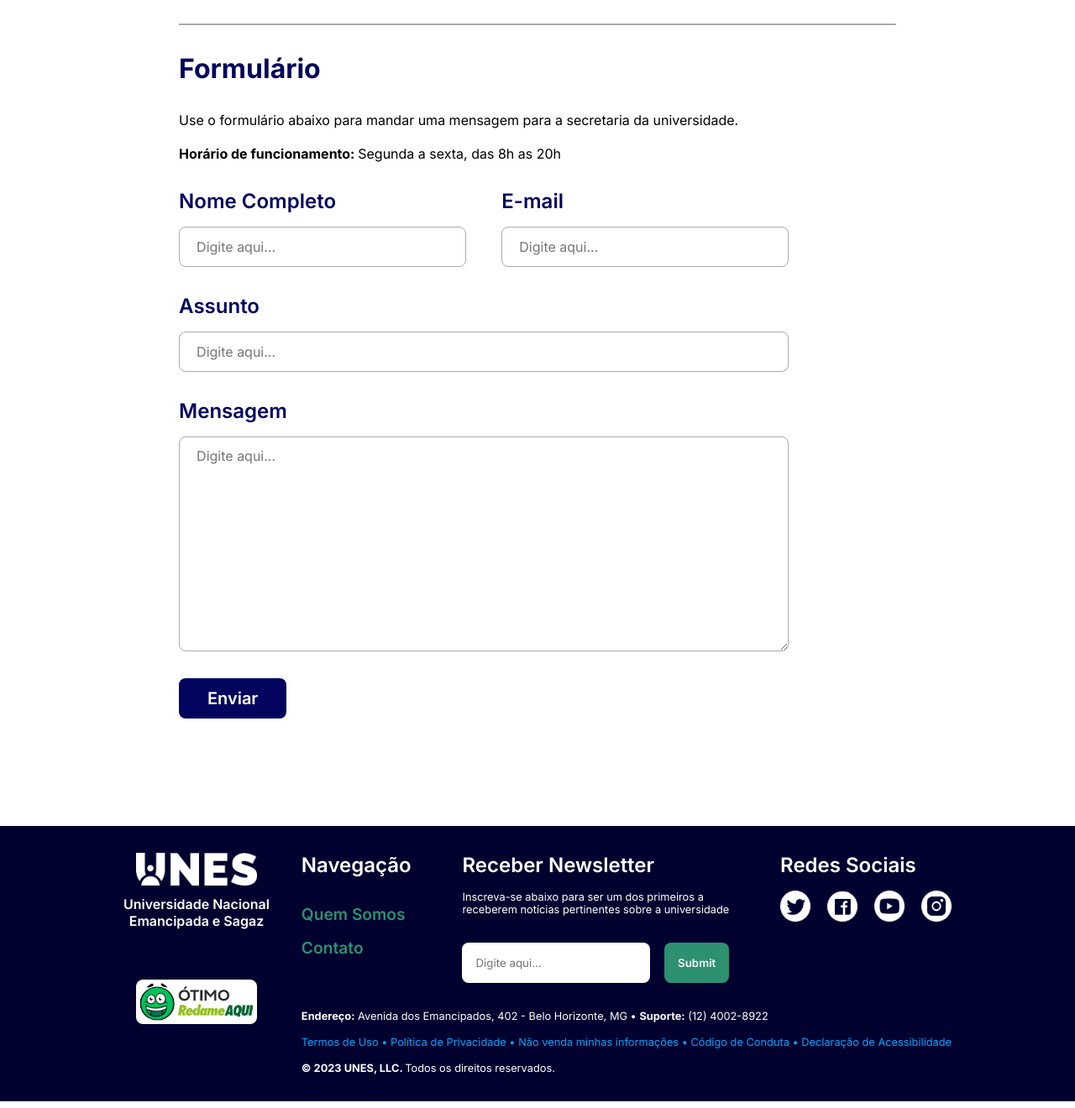
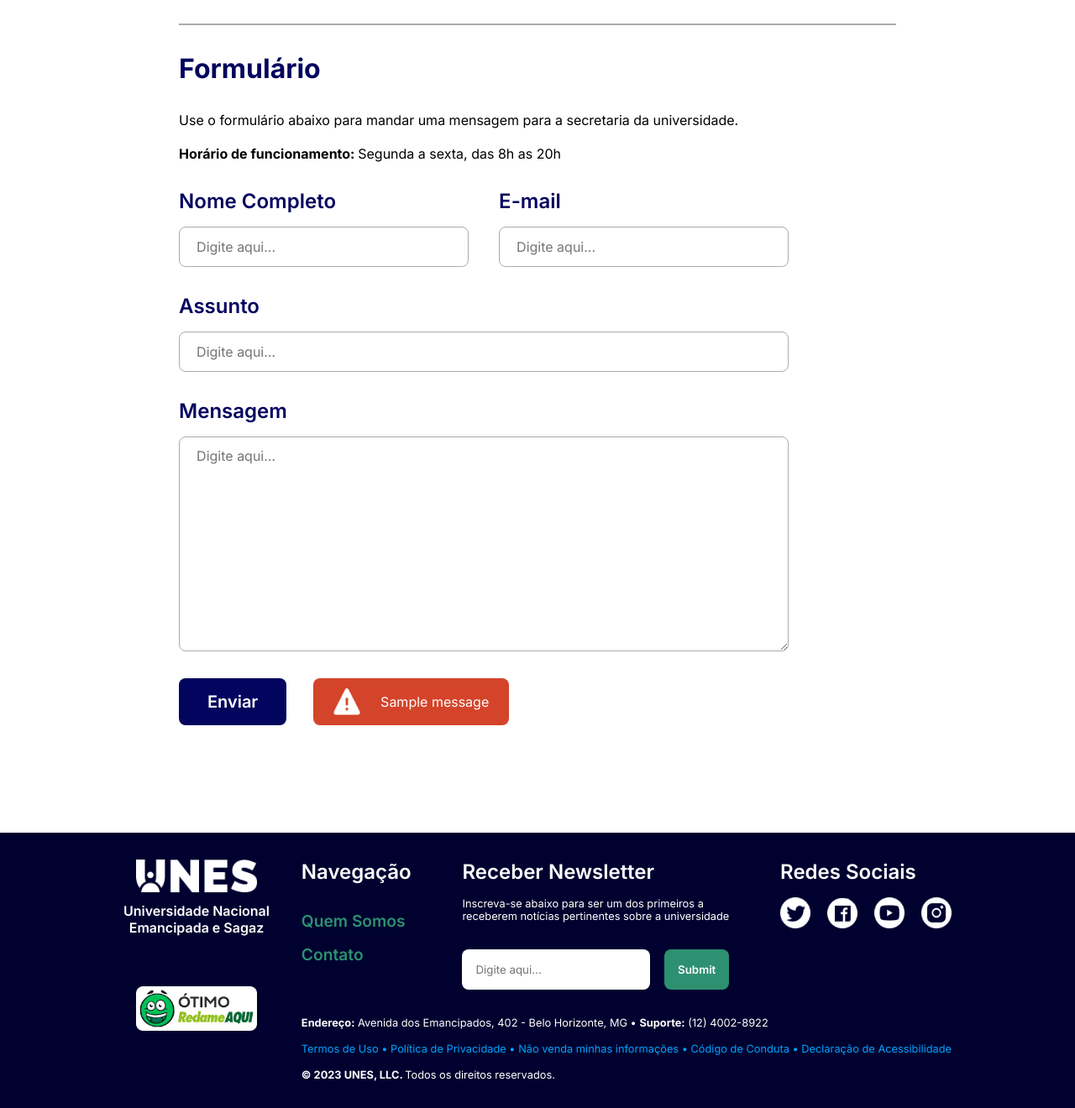
Before and after one commit to maarantes/Desenvolvimento_Web, a Flask app: page /contato in a window 1280 px wide. Shown: the part 786-2106 px from the top of the page at 84% size. Run offline with Flask 3, Linux system fonts and the light colour scheme; tables that the repository leaves empty hold one stand-in row (values such as "Sample post"); one stand-in notice (Sample message) is shown.

Commit message:
Conectei o formulário de contato com um Banco de Dados

```diff
--- a/app.py
+++ b/app.py
@@ -1,6 +1,31 @@
-from flask import Flask, render_template, request
+from flask import Flask, render_template, request, redirect, flash, url_for
+from flask_sqlalchemy import SQLAlchemy
+import mysql
 
 app = Flask("__name__")
+
+app.config['SQLALCHEMY_DATABASE_URI'] = 'mysql+mysqlconnector://admin:unes@localhost:3306/db_unes'
+app.config['SECRET_KEY'] = "faculdade_unes"
+app.config['SQLALCHEMY_TRACK_MODIFICATIONS'] = False
+
+db = SQLAlchemy(app)
+
+class formulario(db.Model):
+    __tablename__ = "formulario"
+    id = db.Column('mensagem_id', db.Integer, primary_key = True)
+    nome = db.Column(db.String(100))
+    email = db.Column(db.String(50), unique = True)
+    assunto = db.Column(db.String(200))
+    mensagem = db.Column(db.String(2000))
+
+def __init__(nome, email, assunto, mensagem):
+    self.nome = nome
+    self.email = email
+    self.assunto = assunto
+    self.mensagem = mensagem
+
+
+
 
 @app.route("/")
 def home():
@@ -14,5 +39,31 @@ def sobre():
 def contato():
     return render_template("contato.html")
 
+@app.route("/formulario_post", methods = ['GET', 'POST'])
+def formulario_post():
+    if request.method == 'POST':
+
+        nome = request.form['nome']
+        email = request.form['email']
+        assunto = request.form['assunto']
+        mensagem = request.form['mensagem']
+
+        if not nome or not email or not assunto or not mensagem:
+            flash('Por favor, preencha todos os campos!')
+
+        else:
+            mensagem_form = formulario(nome=nome, email=email, assunto=assunto, mensagem=mensagem)
+
+            db.session.add(mensagem_form)
+            db.session.commit()
+            flash('Mensagem enviada com sucesso!')
+
+    return redirect(url_for("contato")) #Pra rota "formulario_post" não aparecer no link do site e sim o "contato"
+
+
+
+
 if __name__ == "__main__":
-    app.run(debug=True)
+    with app.app_context():
+        db.create_all()
+        app.run(debug=True)
--- a/static/script.js
+++ b/static/script.js
@@ -64,3 +64,17 @@ if (activePage == "/sobre") {
 if (activePage == "/contato") {
   nav_contato.classList.toggle("active");
 }
+
+if (activePage == "/formulario_post") {
+  nav_contato.classList.toggle("active");
+}
+
+
+let flash = document.getElementById("flash")
+let flash_frase = document.getElementById("flash_mensagem").innerHTML;
+const flash_img = document.getElementById("flash_img")
+
+if (flash_frase == "Mensagem enviada com sucesso!") {
+    flash.classList.add ("flash_verde");
+    flash_img.src = "/static/img/flash_sucesso.png"
+}
--- a/static/style.css
+++ b/static/style.css
@@ -867,10 +867,14 @@ footer {
 
 }
 
+.formulario_baixo {
+    width: 85%;
+}
+
 .form_item {
     display: flex;
     flex-direction: column;
-    width: 40%;
+    width: 47.5%;
 }
 
 .apenas_nome {
@@ -900,14 +904,12 @@ footer {
 .assunto {
     display: flex;
     flex-direction: column;
-    width: 85%;
     margin-bottom: 32px;
 }
 
 .mensagem {
     display: flex;
     flex-direction: column;
-    width: 85%;
     height: 200%;
 }
 
@@ -931,7 +933,6 @@ textarea:focus {
 }
 
 .botao_enviar {
-    margin-top: 32px;
     border: none;
     border-radius: 8px;
     background-color: #03045E;
@@ -947,6 +948,32 @@ textarea:focus {
     background-color: #020348;
 }
 
+.mensagem_flash {
+    display: flex;
+    align-items: center;
+    gap: 24px;
+    background-color: #d4442a;
+    color: white;
+    padding: 12px 24px;
+    border-radius: 8px;
+}
+
+.mensagem_flash img {
+    width: 32px;
+    height: 32px;
+}
+
+.flash_verde {
+    background-color: #41a384;
+}
+
+.enviar_e_flash {
+    margin-top: 32px;
+    display: flex;
+    flex-direction: row;
+    gap: 32px;
+}
+
 /* Responsividade Contato */
 
 @media only screen and (max-width: 768px) {
@@ -956,6 +983,10 @@ textarea:focus {
         flex-direction: column;
         align-items: center;
         text-align: center;
+    }
+
+    .formulario_baixo {
+        width: 100%;
     }
 
     .info_texto_imagem_direita_contato img {
@@ -974,11 +1005,13 @@ textarea:focus {
         align-items: center;
     }
 
-    .form_item {
-        width: 47.5%;
+    .botao_enviar {
+        display: flex;
+        justify-content: center;
+        height: 48px;
     }
 
-    .assunto, .mensagem {
-        width: 100%;
+    .mensagem_flash {
+        font-size: 0.8rem;
     }
 }
--- a/templates/contato.html
+++ b/templates/contato.html
@@ -46,11 +46,11 @@
             </div>
 
             <div class="formulario_baixo">
-                <form class="formulario">
+                <form class="formulario" action = "/formulario_post" method = "post">
                     <div class="nome_sobrenome">
                         <div class="form_item">
-                            <label class="label_forms nome_completo" for="email">Nome Completo</label>
-                            <label class="label_forms apenas_nome" for="email">Nome</label>
+                            <label class="label_forms nome_completo" for="nome">Nome Completo</label>
+                            <label class="label_forms apenas_nome" for="nome">Nome</label>
                             <input class="input_forms" type="text" id="nome" name="nome" placeholder="Digite aqui...">
                         </div>
                         <div class="form_item">
@@ -59,14 +59,22 @@
                         </div>
                     </div>
                     <div class="assunto">
-                        <label class="label_forms" for="email">Assunto</label>
+                        <label class="label_forms" for="assunto">Assunto</label>
                         <input class="input_forms" type="text" id="assunto" name="assunto" placeholder="Digite aqui...">
                     </div>
                     <div class="mensagem">
                         <label class="label_forms" for="mensagem">Mensagem</label>
                         <textarea class="resize" type="text" id="mensagem" name="mensagem" placeholder="Digite aqui..."></textarea>
                     </div>
-                    <input class="botao_enviar" type="submit" value="Enviar">
+                    <div class="enviar_e_flash">
+                        <input class="botao_enviar" type="submit" value="Enviar">
+                        {%- for category, message in get_flashed_messages(with_categories = true) %}
+                        <div id="flash" class="mensagem_flash">
+                            <img id="flash_img" src="/static/img/flash_aviso.png">
+                            <p id="flash_mensagem">{{ message }}</p>
+                        </div>
+                        {%- endfor %}
+                    </div>
                 </form>
             </div>
         </section>
```
Also changed, not shown: requirements.txt (+8 -0 lines), static/img/flash_aviso.png (added), static/img/flash_sucesso.png (added).
